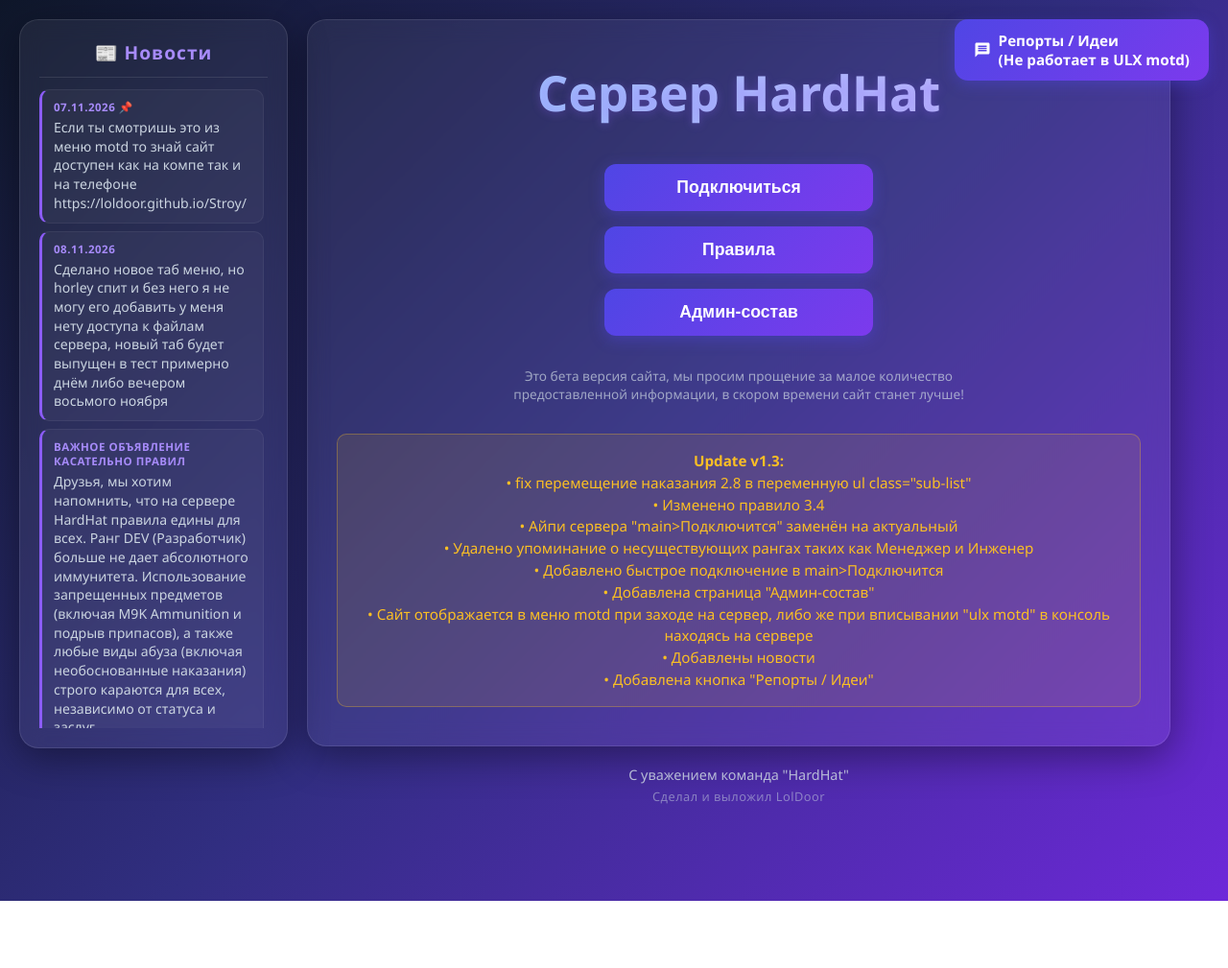
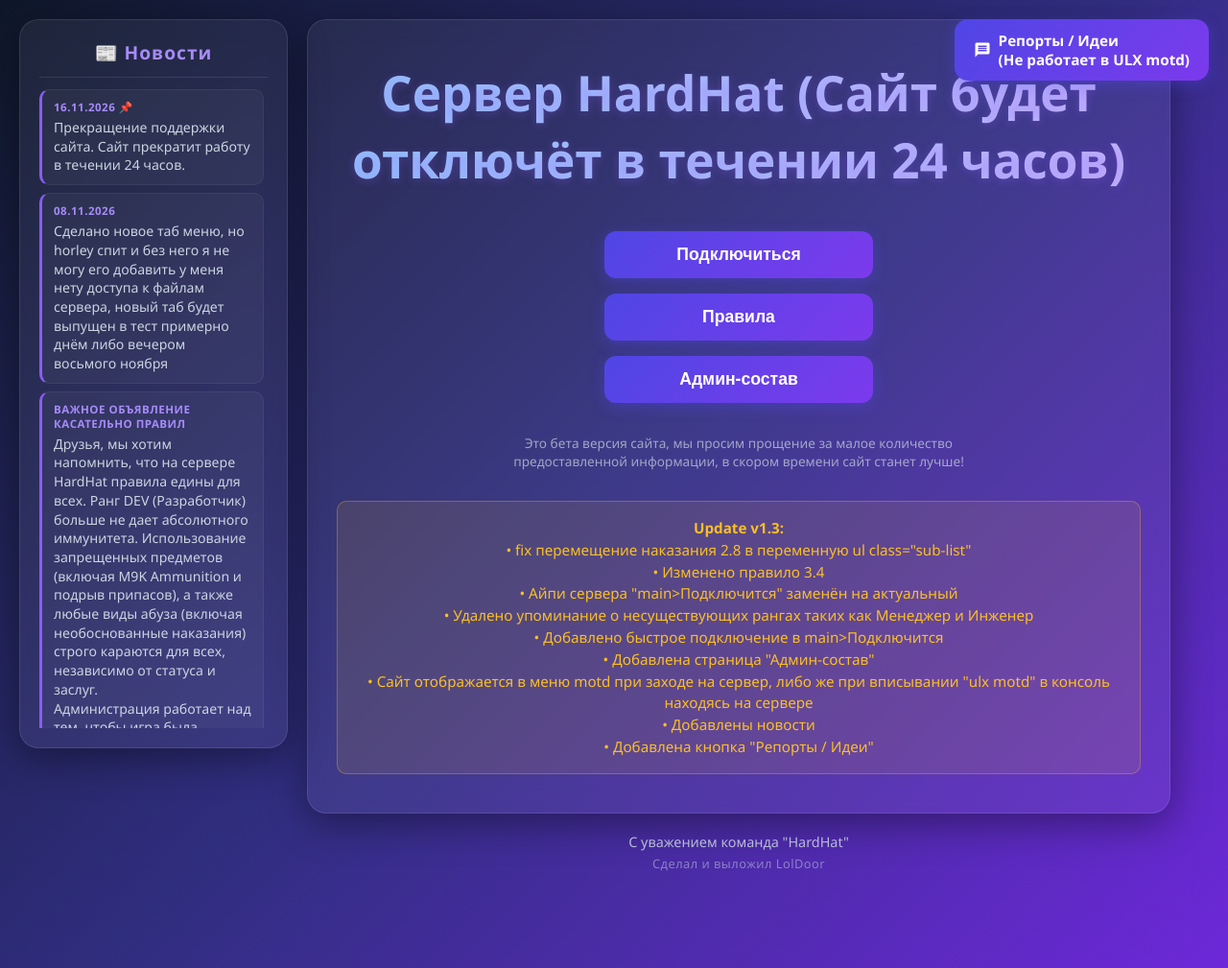
Before and after one commit to LolDoor/Stroy, a plain HTML site: page index.html in a window 1280 px wide. Shown: the whole page at 96% size. Before the commit the page ends 939 px from the top, so only its background shows below. Drawn offline with Linux system fonts and the light colour scheme.

Commit message:
Update index.html

```diff
--- a/index.html
+++ b/index.html
@@ -427,8 +427,8 @@
     <h2>📰 Новости</h2>
     <div class="news-list">
 		<div class="news-item">
-            <div class="news-date">07.11.2026 📌</div>
-            <div class="news-text">Если ты смотришь это из меню motd то знай сайт доступен как на компе так и на телефоне https://loldoor.github.io/Stroy/ </div>
+            <div class="news-date">16.11.2026 📌</div>
+            <div class="news-text">Прекращение поддержки сайта. Сайт прекратит работу в течении 24 часов. </div>
         </div>
 		<div class="news-item">
             <div class="news-date">08.11.2026 </div>
@@ -470,7 +470,7 @@
 <div class="container">
     <!-- Главная страница -->
     <div id="home" class="page active">
-        <h1>Сервер HardHat</h1>
+        <h1>Сервер HardHat (Сайт будет отключёт в течении 24 часов)</h1>
         <div class="btn-group">
             <button onclick="showPage('connect')">Подключиться</button>
             <button onclick="showPage('rules')">Правила</button>
```
